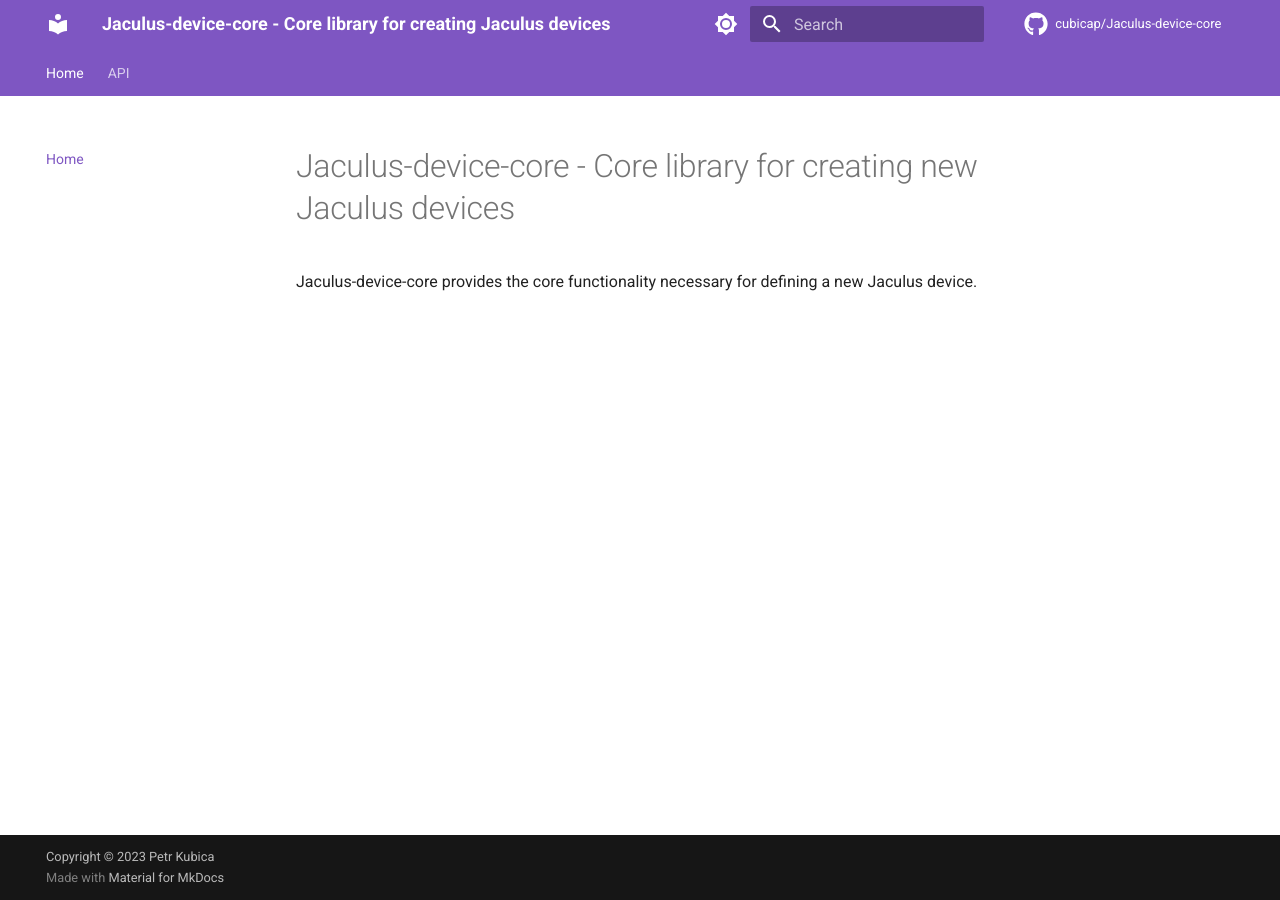
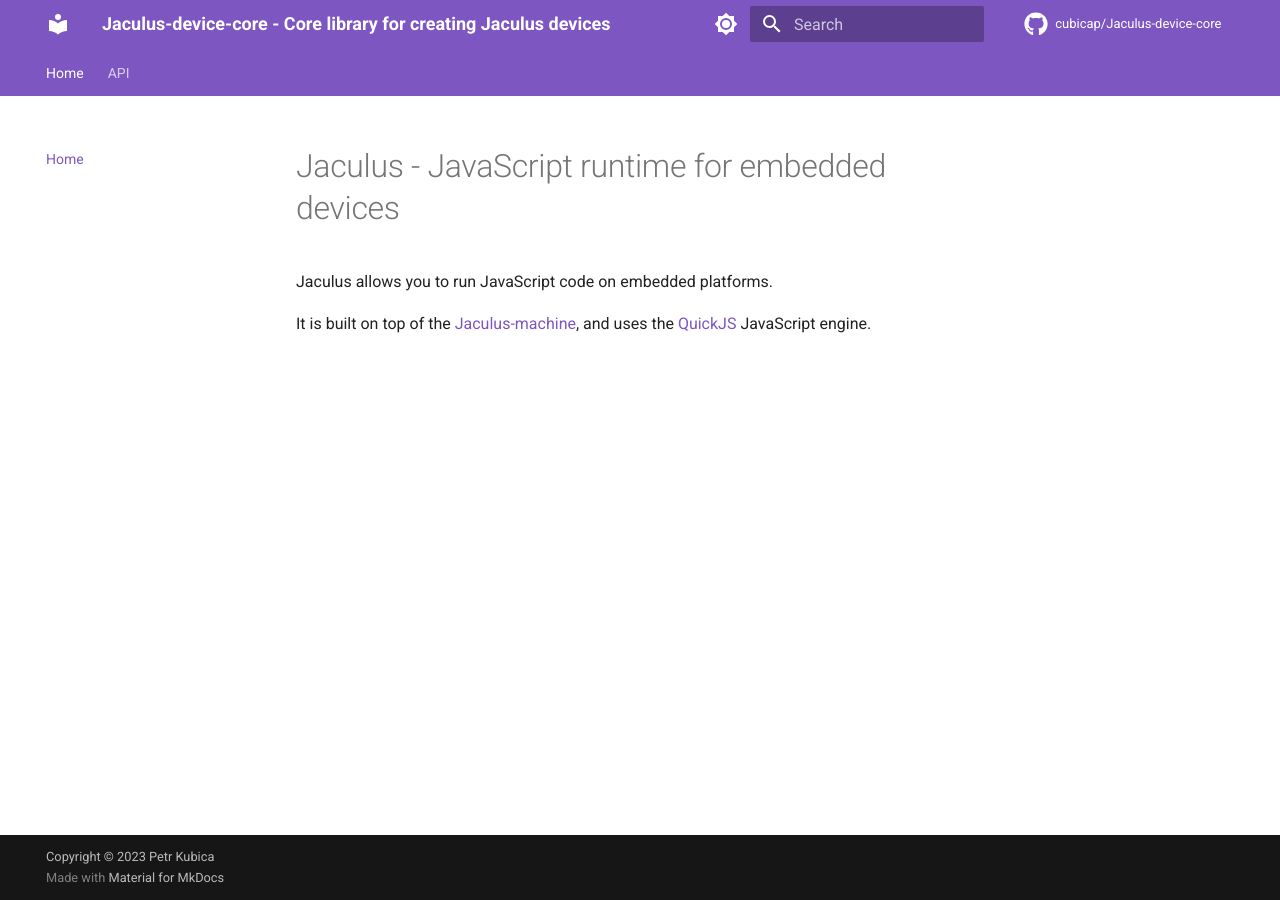
Before and after one commit to cubicap/Jaculus-dcore, an MkDocs documentation site: the page built from docs/index.md, in a window 1280 px wide. Built offline with MkDocs 1.6.1 and Material for MkDocs 9.7.7, drawn with Linux system fonts in a browser that asks for light colours; comment, search, counter and statistics services are not loaded.

```diff
--- a/docs/index.md
+++ b/docs/index.md
@@ -1,3 +1,6 @@
-# Jaculus-device-core - Core library for creating new Jaculus devices
+# Jaculus - JavaScript runtime for embedded devices
 
-Jaculus-device-core provides the core functionality necessary for defining a new Jaculus device.
+Jaculus allows you to run JavaScript code on embedded platforms.
+
+It is built on top of the [Jaculus-machine](https://github.com/cubicap/Jaculus-machine),
+and uses the [QuickJS](https://bellard.org/quickjs/) JavaScript engine.
--- a/src/idf_component.yml
+++ b/src/idf_component.yml
@@ -1,5 +1,5 @@
-version: "0.0.2"
-description: "Jaculus-device-core - Core library for creating new Jaculus devices"
+version: "0.0.3"
+description: "Jaculus-dcore - Core library for creating new Jaculus devices"
 dependencies:
   idf: ">=5.0"
   jac-machine:
```
Also changed, not shown: README.md (+2 -2 lines), 6 other files.
